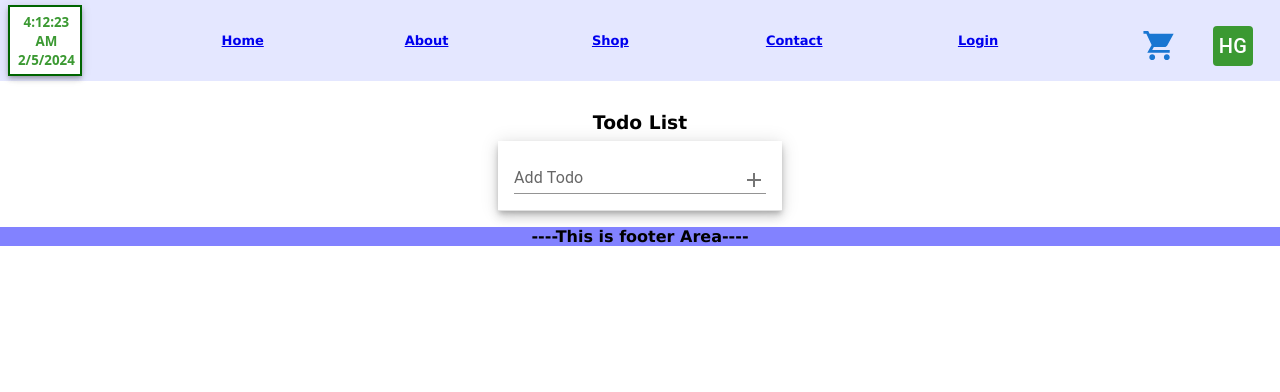
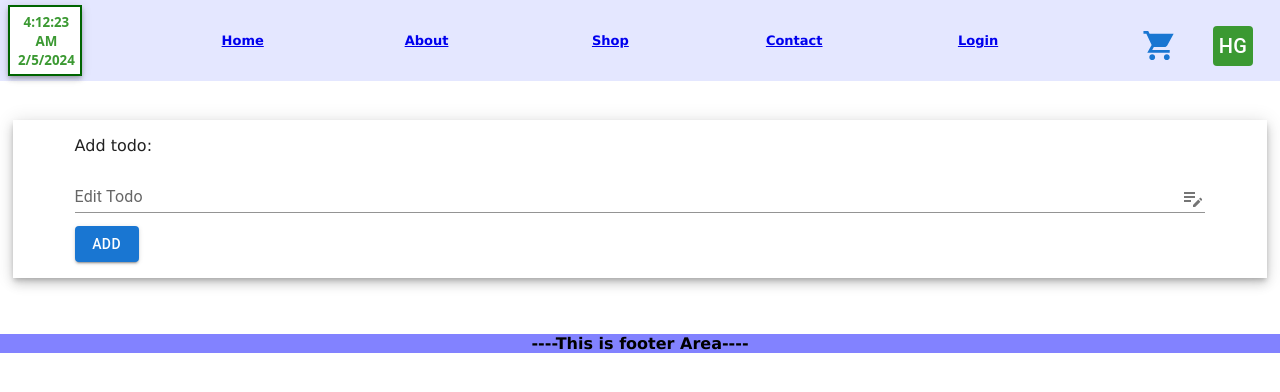
Before and after one commit to het-dwt/DWT-P1-vite-react, a React (Vite) app: page /todo in a window 1280 px wide. Shown: the top 392 px of the page. Built offline with nearby package versions, Linux system fonts and the light colour scheme.

Commit message:
integrate edit function

```diff
--- a/src/App2.jsx
+++ b/src/App2.jsx
@@ -1,7 +1,7 @@
 import "./App2.css";
 import Home from "./navbar/home";
 import About from "./navbar/about";
-import Todo from "./utilities/todo";
+// import Todo from "./utilities/todo";
 import Layout from "./navbar/layout";
 import Signup from "./navbar/signup";
 import Signin from "./navbar/signin";
@@ -12,6 +12,7 @@ import Profile from "./navbar/myprofile";
 import Setting from "./utilities/setting";
 import AvatarMenu from "./utilities/avatarMenu";
 import { BrowserRouter, Routes, Route } from "react-router-dom";
+import Todo from "./utilities/todo";
 
 export default function App2() {
   return (
--- a/src/utilities/todo.css
+++ b/src/utilities/todo.css
@@ -4,16 +4,30 @@
   font-family: "Lucida Sans", "Lucida Sans Regular", "Lucida Grande",
     "Lucida Sans Unicode", Geneva, Verdana, sans-serif;
 }
-
-.todo-app {
+.todo-app-input-parent {
+  display: flex;
+  align-items: center;
+  flex-direction: column;
+}
+.todo-app-input {
+  width: 98%;
+  padding: 0.5em;
+  margin-top: 6em;
+}
+.todo-app-input-elem {
+  gap: 0.5em;
+  width: 95%;
+  display: flex;
+  align-items: center;
+  flex-direction: row;
+}
+.todo-app-list {
   padding: 1em;
-  margin-top: 6em;
-  width: fit-content;
 }
 
 .todo-app-wrapper {
   display: flex;
-  flex-direction: row;
+  flex-direction: column;
   justify-content: center;
 }
 
@@ -42,3 +56,16 @@
 .del-btn-wrapper {
   padding: auto;
 }
+
+.edit-btn-wrapper {
+  padding: auto;
+}
+
+.form {
+  gap: 0.8em;
+  margin: 1em;
+  padding: 1em;
+  display: flex;
+  align-items: center;
+  flex-direction: column;
+}
--- a/src/utilities/todo.jsx
+++ b/src/utilities/todo.jsx
@@ -1,15 +1,17 @@
-import "./todo.css";
-import { useEffect, useState } from "react";
-import AddIcon from "@mui/icons-material/Add";
+import ChevronRightIcon from "@mui/icons-material/ChevronRight";
+import EditNoteIcon from "@mui/icons-material/EditNote";
 import DeleteIcon from "@mui/icons-material/Delete";
-import ChevronRightIcon from "@mui/icons-material/ChevronRight";
+import EditIcon from "@mui/icons-material/Edit";
 import {
-  Paper,
   Button,
   Divider,
+  InputAdornment,
+  Paper,
   TextField,
-  InputAdornment,
 } from "@mui/material";
+import { useEffect, useState } from "react";
+import "./todo.css";
+
 export default function Todo() {
   const [todos, setTodos] = useState(() => {
     const savedTodos = localStorage.getItem("todos");
@@ -21,12 +23,20 @@ export default function Todo() {
   });
   const [todo, setTodo] = useState("");
 
+  const [isEditing, setIsEditing] = useState(false);
+  const [currentTodo, setCurrentTodo] = useState({});
+
   useEffect(() => {
     localStorage.setItem("todos", JSON.stringify(todos));
   }, [todos]);
 
   function handleInputChange(e) {
     setTodo(e.target.value);
+  }
+
+  function handleEditInputChange(e) {
+    setCurrentTodo({ ...currentTodo, text: e.target.value });
+    console.log(currentTodo);
   }
 
   function handleFormSubmit(e) {
@@ -45,58 +55,136 @@ export default function Todo() {
     setTodo("");
   }
 
+  function handleEditFormSubmit(e) {
+    e.preventDefault();
+
+    handleUpdateTodo(currentTodo.id, currentTodo);
+  }
+
   function handleDeleteClick(id) {
     const removeItem = todos.filter((todo) => {
       return todo.id !== id;
     });
     setTodos(removeItem);
   }
+  function handleUpdateTodo(id, updatedTodo) {
+    const updatedItem = todos.map((todo) => {
+      return todo.id === id ? updatedTodo : todo;
+    });
 
-  //   const date = new Date();
-  //   let currentTime = date.toTimeString();
+    setIsEditing(false);
+
+    setTodos(updatedItem);
+  }
+
+  function handleEditClick(todo) {
+    setIsEditing(true);
+
+    setCurrentTodo({ ...todo });
+  }
 
   return (
     <div className="todo-app-wrapper">
-      <div className="todo-app">
-        <p>
-          <h3>Todo List</h3>
-        </p>
+      {isEditing ? (
+        <div className="todo-app-input-parent">
+          <div className="todo-app-input">
+            <Paper elevation={6} square>
+              <form onSubmit={handleEditFormSubmit} className="form">
+                <div className="todo-app-input-elem">
+                  <label htmlFor="editTodo">Edit todo: </label>
+                </div>
+                <div className="todo-app-input-elem">
+                  <TextField
+                    fullWidth
+                    type="text"
+                    value={currentTodo.text}
+                    size="small"
+                    label="Edit Todo"
+                    variant="standard"
+                    id="standard-size-small"
+                    onChange={handleEditInputChange}
+                    InputProps={{
+                      endAdornment: (
+                        <InputAdornment position="end">
+                          <EditNoteIcon />
+                        </InputAdornment>
+                      ),
+                    }}
+                  />
+                </div>
+                <div className="todo-app-input-elem">
+                  <Button type="submit" variant="contained">
+                    Update
+                  </Button>
+                  <Button
+                    onClick={() => setIsEditing(false)}
+                    variant="contained"
+                  >
+                    Cancel
+                  </Button>
+                </div>
+              </form>
+            </Paper>
+          </div>
+        </div>
+      ) : (
+        <div className="todo-app-input-parent">
+          <div className="todo-app-input">
             <Paper elevation={6} square>
               <form onSubmit={handleFormSubmit} className="form">
+                <div className="todo-app-input-elem">
+                  <label htmlFor="todo">Add todo: </label>
+                </div>
+                <div className="todo-app-input-elem">
                   <TextField
+                    fullWidth
                     type="text"
                     value={todo}
                     size="small"
-              label="Add Todo"
+                    label="Edit Todo"
                     variant="standard"
                     id="standard-size-small"
                     onChange={handleInputChange}
                     InputProps={{
                       endAdornment: (
                         <InputAdornment position="end">
-                    <AddIcon />
+                          <EditNoteIcon />
                         </InputAdornment>
                       ),
                     }}
                   />
+                </div>
+                <div className="todo-app-input-elem">
+                  <Button type="submit" variant="contained">
+                    Add
+                  </Button>
+                </div>
               </form>
-
+            </Paper>
+          </div>
+        </div>
+      )}
+      <div className="todo-app-list">
+        <Paper elevation={6} square>
           <ul className="todo-list">
             {todos.map((todo) => (
               <li key={todo.id} className="todo-listitem">
                 <ChevronRightIcon />
                 {todo.text}
                 <Divider orientation="vertical" flexItem />
+                <div className="edit-btn-wrapper">
+                  <Button onClick={() => handleEditClick(todo)}>
+                    <EditIcon fontSize="small" />
+                  </Button>
+                </div>
+                <Divider orientation="vertical" flexItem />
                 <div className="del-btn-wrapper">
                   <Button onClick={() => handleDeleteClick(todo.id)}>
                     <DeleteIcon fontSize="small" />
                   </Button>
                 </div>
-                {/* <Divider orientation="vertical" flexItem />
-                <small>{currentTime}</small> */}
               </li>
             ))}
-            <Divider />
           </ul>
         </Paper>
       </div>
```
Lines whose indentation alone changed are shown as unchanged.
